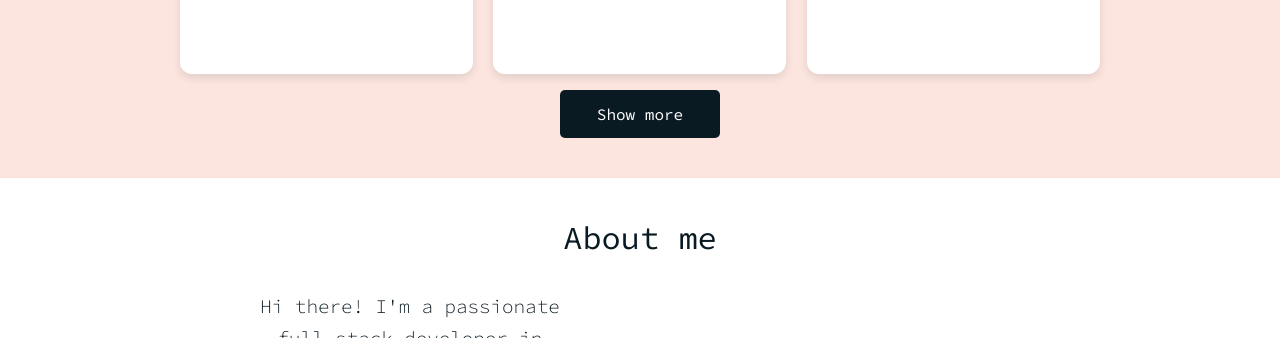
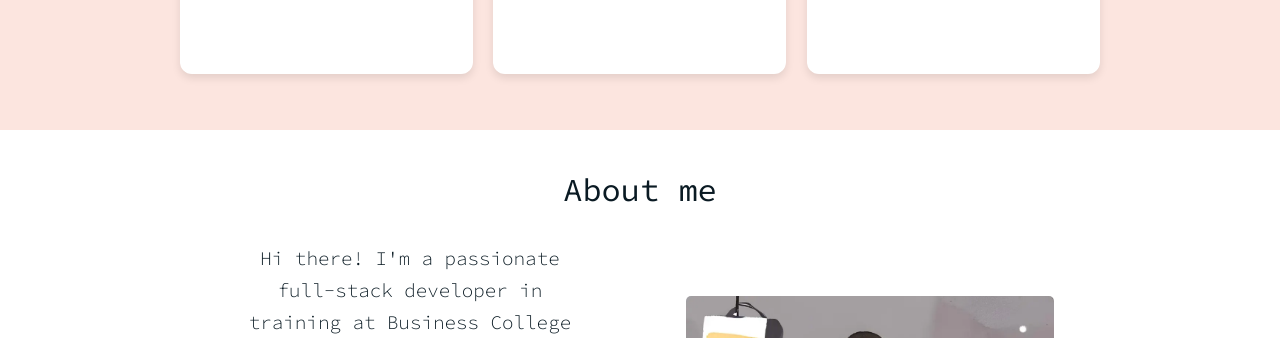
Before and after one commit to DarjaElina/portfolio_project, a plain HTML site: page index.html in a window 1280 px wide. Shown: the part 1314-1652 px from the top of the page. Drawn offline with nearby package versions, Linux system fonts and the light colour scheme.

Commit message:
remove unused button

```diff
--- a/index.html
+++ b/index.html
@@ -147,9 +147,7 @@
                             </div>
                         </div>
                     </div>
-
             </div>
-            <button id="show-modal" data-aos="flip-up" data-aos-duration="1200">Show more</button>
         </section>
         <section id="about" data-aos="fade-up" data-aos-duration="1000">
                 <div class="container">
```
